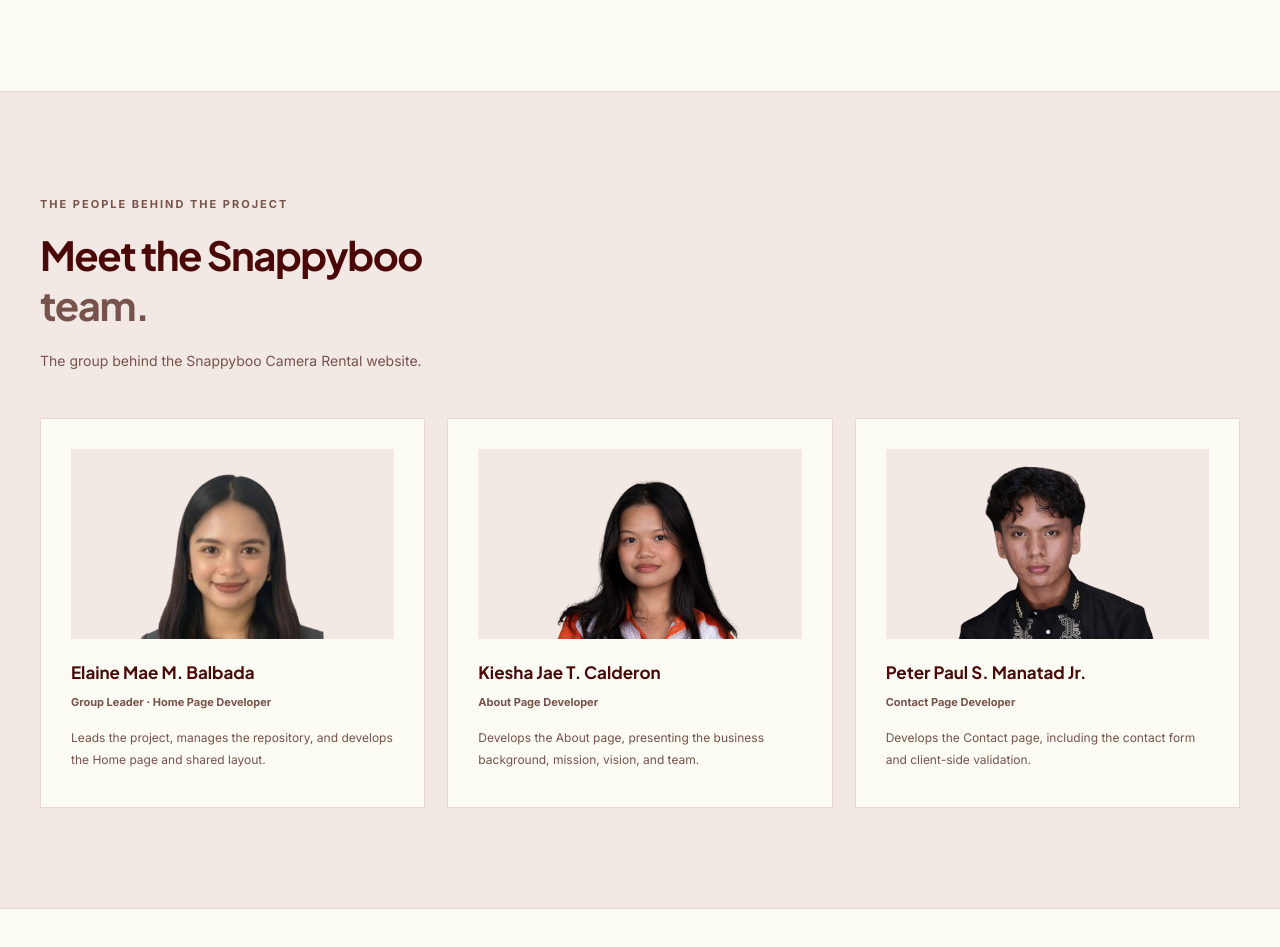
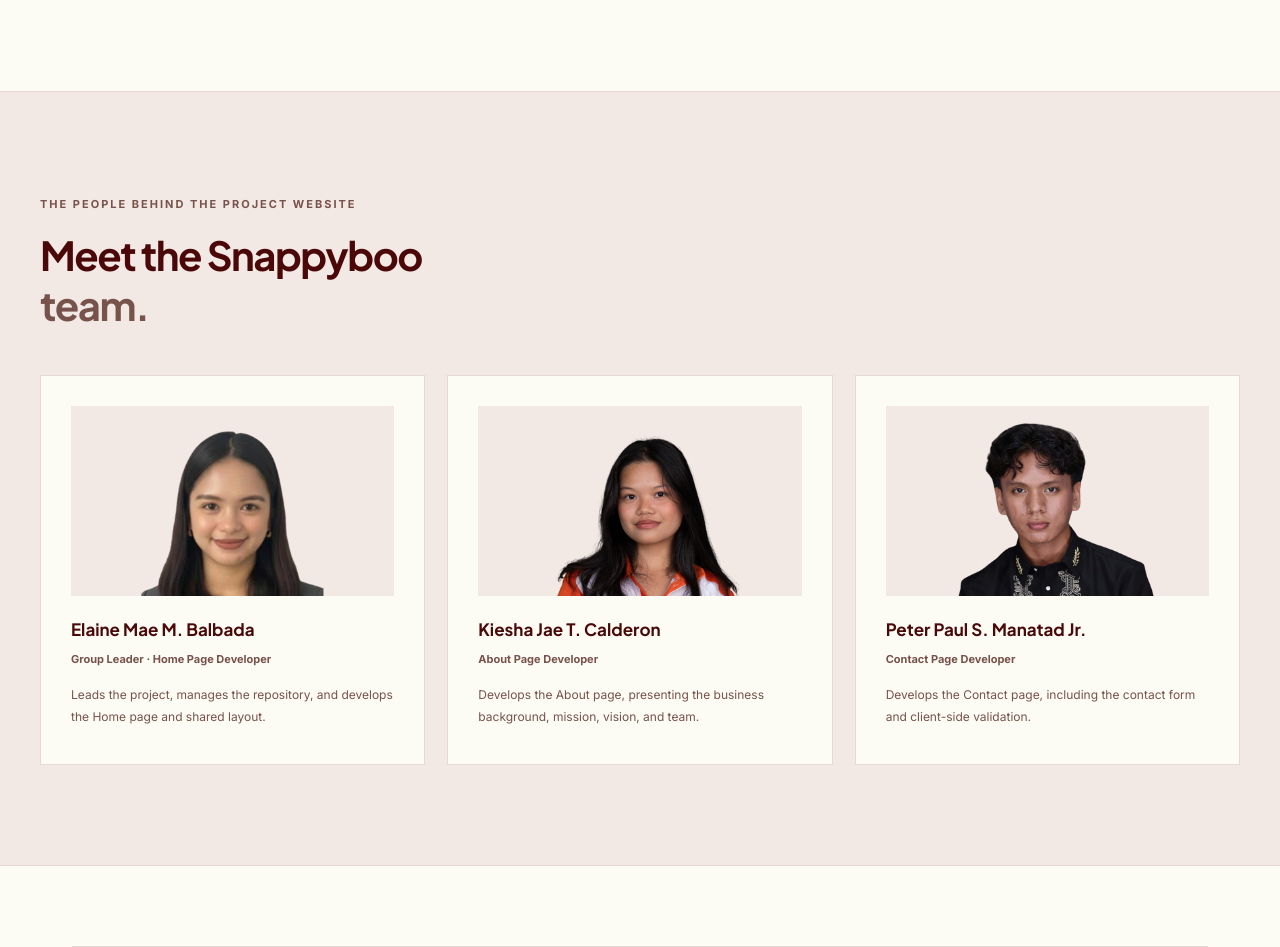
Before and after one commit to elainemaebalbada/Lara-Proj-GWLM1-Balbada-Calderon-Manatad, a Laravel app: page /about in a window 1280 px wide. Shown: the part 1686-2633 px from the top of the page. Run offline with Laravel 12, Linux system fonts and the light colour scheme.

Commit message:
Complete the Final About Page

```diff
--- a/resources/views/about.blade.php
+++ b/resources/views/about.blade.php
@@ -131,14 +131,11 @@
     <!-- MEET THE TEAM -->
     <section class="about-team" data-reveal>
         <div class="about-section-heading">
-            <span class="about-eyebrow">THE PEOPLE BEHIND THE PROJECT</span>
+            <span class="about-eyebrow">THE PEOPLE BEHIND THE PROJECT WEBSITE</span>
             <h2>
                 Meet the Snappyboo
                 <span>team.</span>
             </h2>
-            <p>
-                The group behind the Snappyboo Camera Rental website.
-            </p>
         </div>
 
         <div class="about-team-grid">
```
